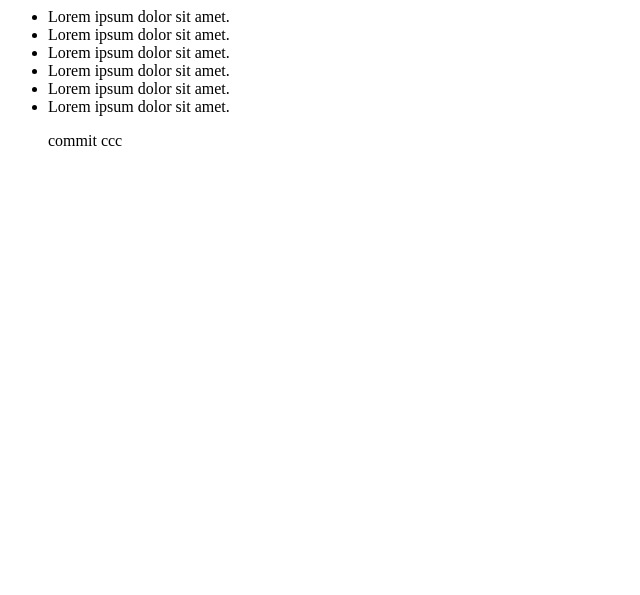
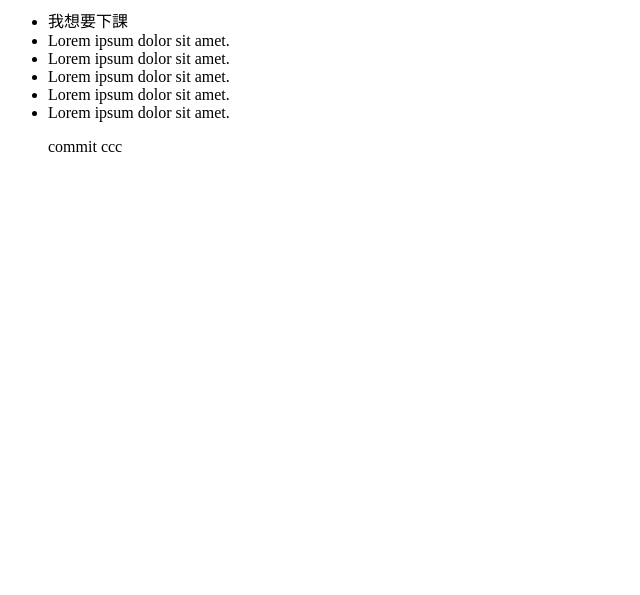
Before and after one commit to weilun1202/TJD101art, a plain HTML site: page index.html in a window 1280 px wide. Shown: the part 205-800 px from the top of the page, without its empty margins (0-640 px from the left). Drawn offline with Linux system fonts and the light colour scheme.

Commit message:
no message

```diff
--- a/index.html
+++ b/index.html
@@ -28,7 +28,7 @@
 
     <footer>
         <ul>
-            <li>Lorem ipsum dolor sit amet.</li>
+            <li>我想要下課</li>
             <li>Lorem ipsum dolor sit amet.</li>
             <li>Lorem ipsum dolor sit amet.</li>
             <li>Lorem ipsum dolor sit amet.</li>
```
